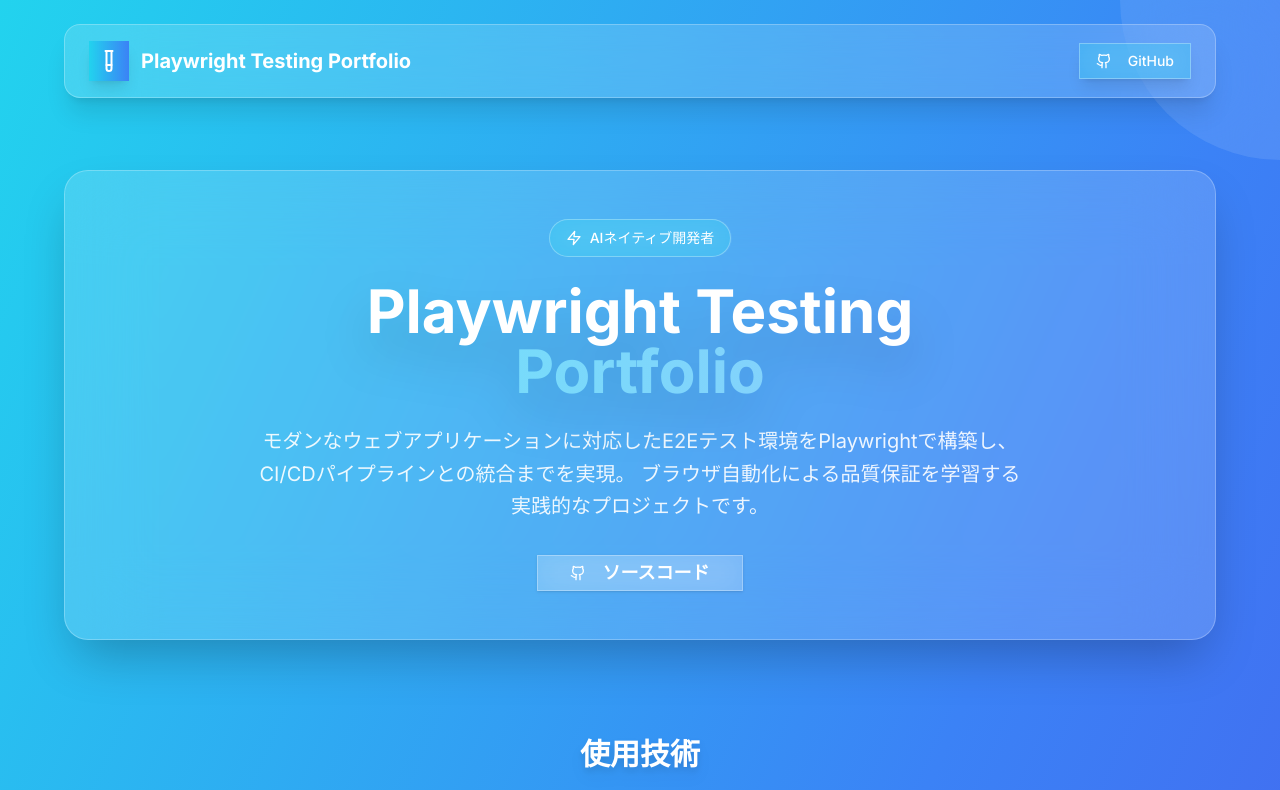
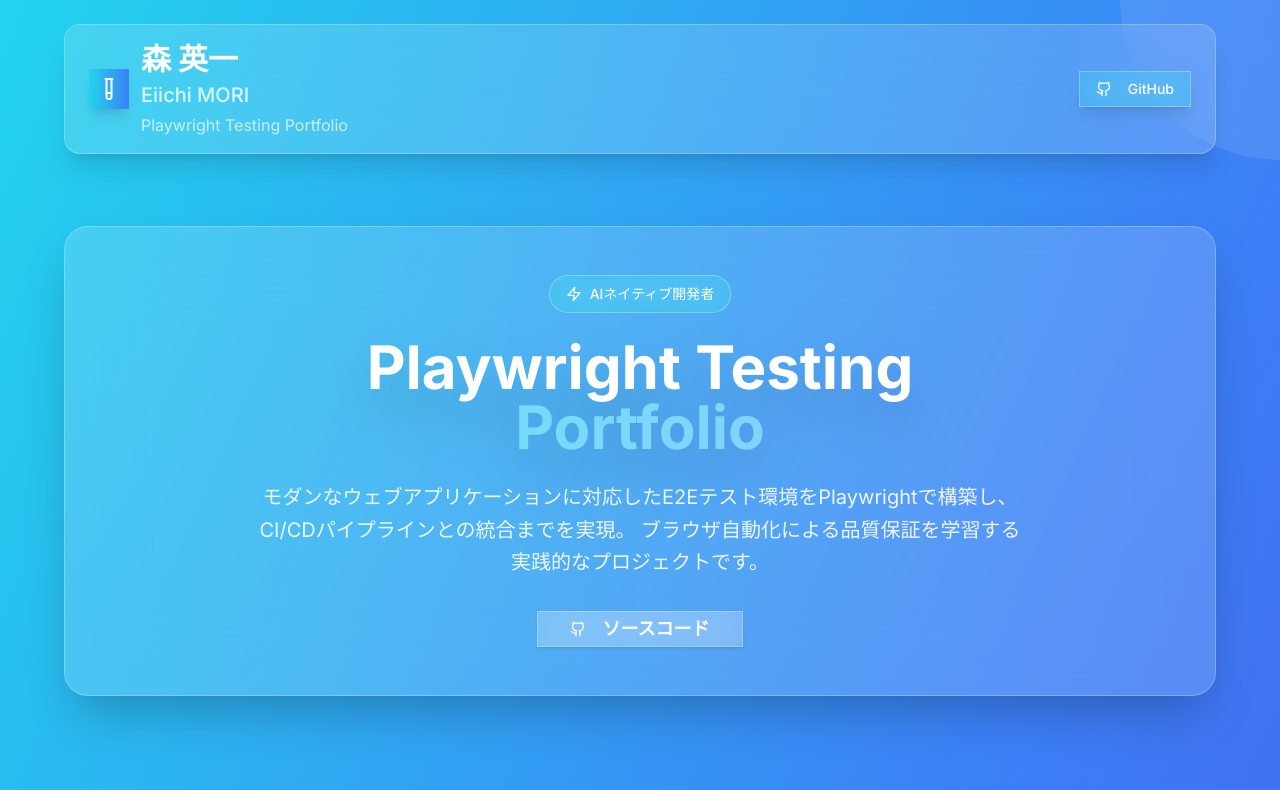
Before and after one commit to MoriEiichi/portfolio-shadcn, a Next.js app: page / in a window 1280 px wide. Shown: the top 790 px of the page. Built offline with nearby package versions, Linux system fonts and the light colour scheme.

Commit message:
自分の名前をページの一番上に入れる

```diff
--- a/app/page.tsx
+++ b/app/page.tsx
@@ -59,12 +59,22 @@
       <nav className="relative z-10 p-6">
         <div className="max-w-6xl mx-auto">
           <div className="bg-white/15 backdrop-blur-2xl border border-white/25 rounded-2xl px-6 py-4 shadow-xl">
-            <div className="flex items-center justify-between">
-              <div className="flex items-center gap-3">
+            <div className="flex flex-col md:flex-row items-center justify-between gap-4">
+              <div className="flex flex-col md:flex-row items-center gap-3">
                 <div className="w-10 h-10 bg-gradient-to-r from-cyan-400 to-blue-500 rounded-lg flex items-center justify-center shadow-lg">
                   <TestTube className="w-6 h-6 text-white" />
                 </div>
-                <h1 className="text-xl font-bold text-white">Playwright Testing Portfolio</h1>
+                <div className="text-center md:text-left">
+                  <h1 className="text-2xl md:text-3xl font-bold text-white mb-1">
+                    森 英一
+                  </h1>
+                  <p className="text-lg md:text-xl text-white/80 font-medium">
+                    Eiichi MORI
+                  </p>
+                  <h2 className="text-sm md:text-base text-white/70 mt-1">
+                    Playwright Testing Portfolio
+                  </h2>
+                </div>
               </div>
 
               <div className="flex items-center gap-4">
```
